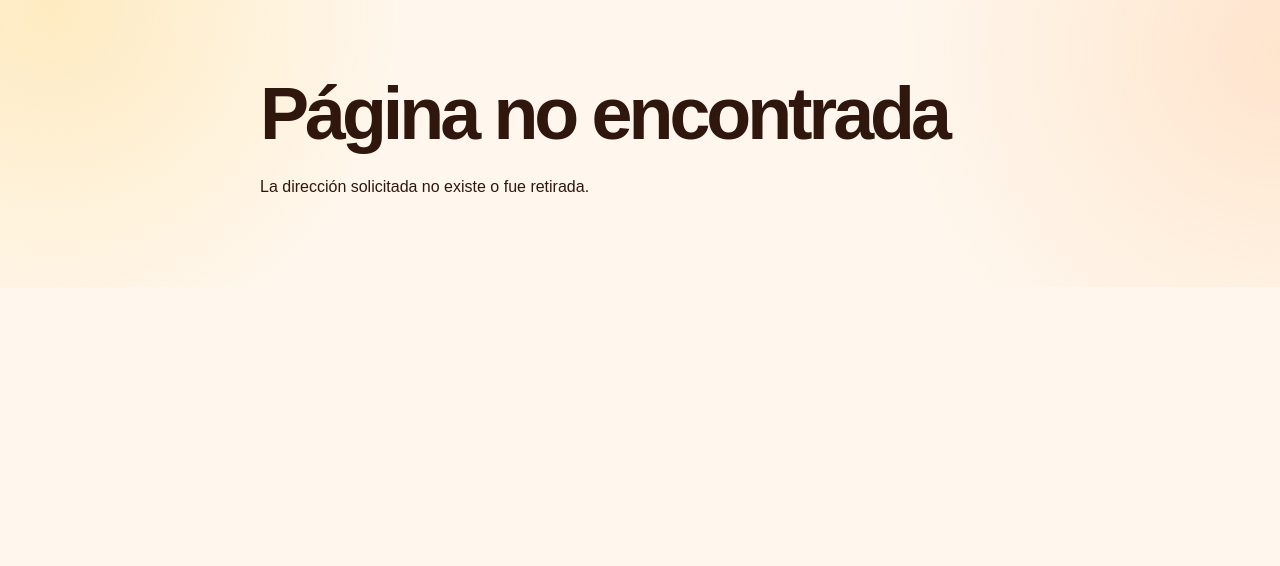
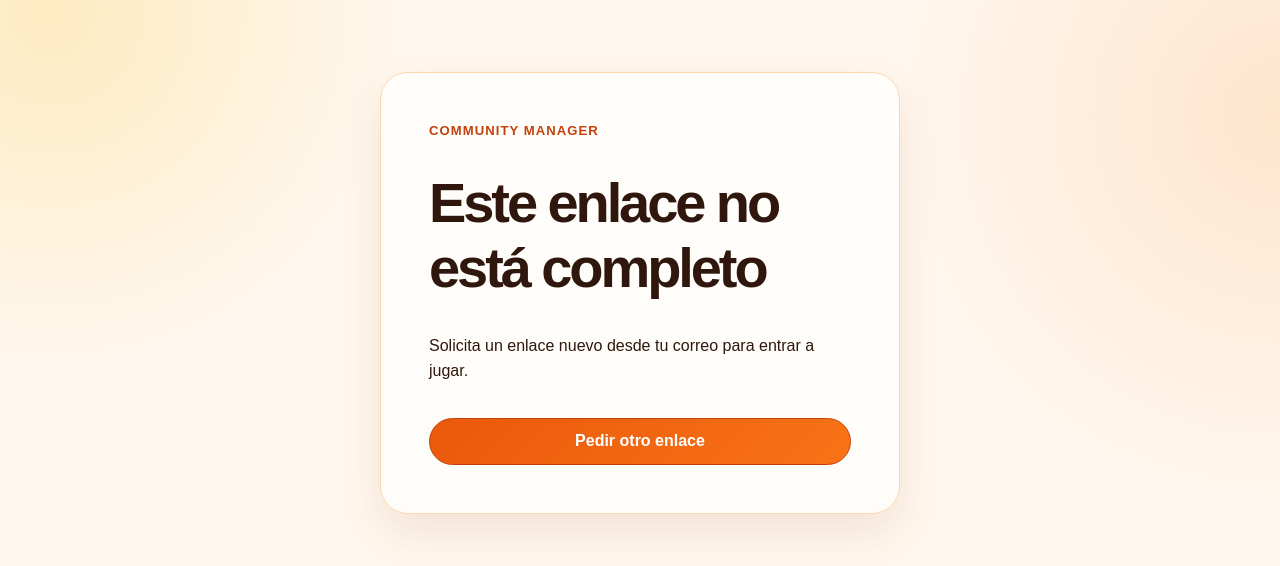
Before and after one commit to JMoralesP15/Jueguitos, a Next.js app in the folder apps/web/: page /auth/confirm in a window 1280 px wide. Before the commit this address had no page. Shown: the top 566 px of the page. Built offline with nearby package versions, Linux system fonts and the light colour scheme.

Commit message:
fix: make magic link confirmation resilient

```diff
--- /dev/null
+++ b/apps/web/src/app/auth/confirm/actions.ts
@@ -0,0 +1,27 @@
+"use server";
+
+import { redirect } from "next/navigation";
+
+import { createClient } from "@/lib/supabase/server";
+
+function safeNextPath(value: FormDataEntryValue | null) {
+  return typeof value === "string" && value.startsWith("/") && !value.startsWith("//")
+    ? value
+    : "/jugar";
+}
+
+export async function confirmMagicLinkAction(formData: FormData) {
+  const tokenHash = formData.get("token_hash");
+  const code = formData.get("code");
+  const nextPath = safeNextPath(formData.get("next"));
+  const supabase = await createClient();
+
+  const { error } = typeof tokenHash === "string" && tokenHash.length > 0
+    ? await supabase.auth.verifyOtp({ token_hash: tokenHash, type: "magiclink" })
+    : typeof code === "string" && code.length > 0
+      ? await supabase.auth.exchangeCodeForSession(code)
+      : { error: new Error("Missing authentication token") };
+
+  if (error) redirect("/ingresar?error=confirmacion");
+  redirect(nextPath);
+}
--- /dev/null
+++ b/apps/web/src/app/auth/confirm/page.tsx
@@ -0,0 +1,59 @@
+import Link from "next/link";
+
+import { confirmMagicLinkAction } from "./actions";
+
+type ConfirmPageProps = {
+  searchParams: Promise<{
+    code?: string | string[];
+    next?: string | string[];
+    token_hash?: string | string[];
+  }>;
+};
+
+function singleValue(value: string | string[] | undefined) {
+  return typeof value === "string" ? value : null;
+}
+
+function safeNextPath(value: string | null) {
+  return value?.startsWith("/") && !value.startsWith("//") ? value : "/jugar";
+}
+
+export default async function ConfirmPage({ searchParams }: ConfirmPageProps) {
+  const params = await searchParams;
+  const tokenHash = singleValue(params.token_hash);
+  const code = singleValue(params.code);
+  const nextPath = safeNextPath(singleValue(params.next));
+
+  if (!tokenHash && !code) {
+    return (
+      <main className="auth-page">
+        <section className="auth-success" aria-labelledby="confirm-title">
+          <p className="eyebrow">Community Manager</p>
+          <h1 id="confirm-title">Este enlace no está completo</h1>
+          <p>Solicita un enlace nuevo desde tu correo para entrar a jugar.</p>
+          <Link className="button" href={`/ingresar?next=${encodeURIComponent(nextPath)}`}>
+            Pedir otro enlace
+          </Link>
+        </section>
+      </main>
+    );
+  }
+
+  return (
+    <main className="auth-page">
+      <section className="auth-success" aria-labelledby="confirm-title">
+        <div className="mail-icon" aria-hidden="true">✉</div>
+        <p className="eyebrow">Community Manager</p>
+        <h1 id="confirm-title">Confirma que quieres entrar</h1>
+        <p>Por seguridad, el acceso se completa cuando presionas el botón. Después te llevaremos al juego.</p>
+        <form action={confirmMagicLinkAction}>
+          {tokenHash ? <input name="token_hash" type="hidden" value={tokenHash} /> : null}
+          {code ? <input name="code" type="hidden" value={code} /> : null}
+          <input name="next" type="hidden" value={nextPath} />
+          <button className="button button-wide" type="submit">Entrar y continuar</button>
+        </form>
+        <Link className="text-link" href="/">Volver al inicio</Link>
+      </section>
+    </main>
+  );
+}
```
Also changed, not shown: apps/web/src/app/auth/confirm/route.ts (deleted, +0 -37 lines), 2 other files (tests, documents, lock files or other folders).
